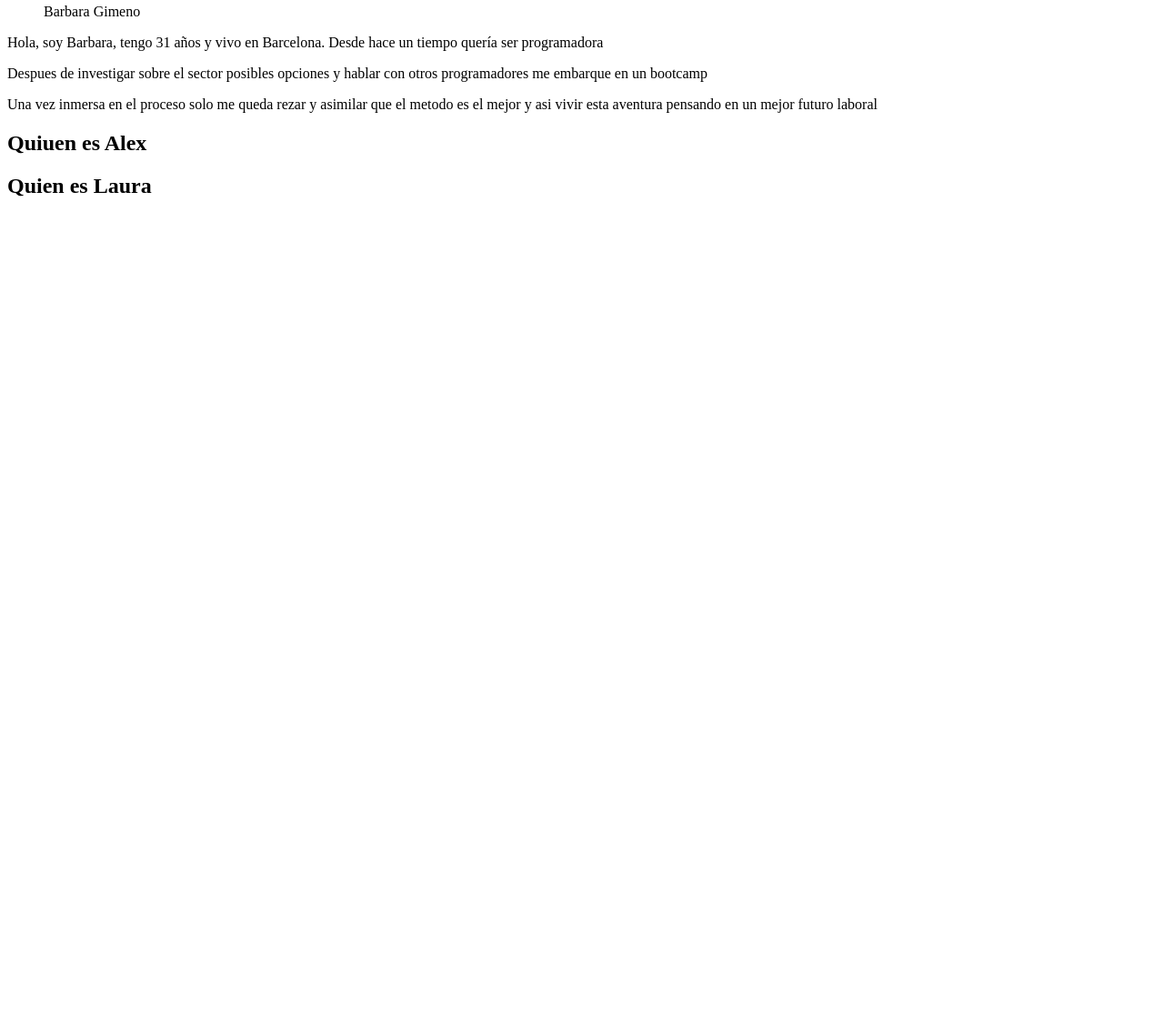
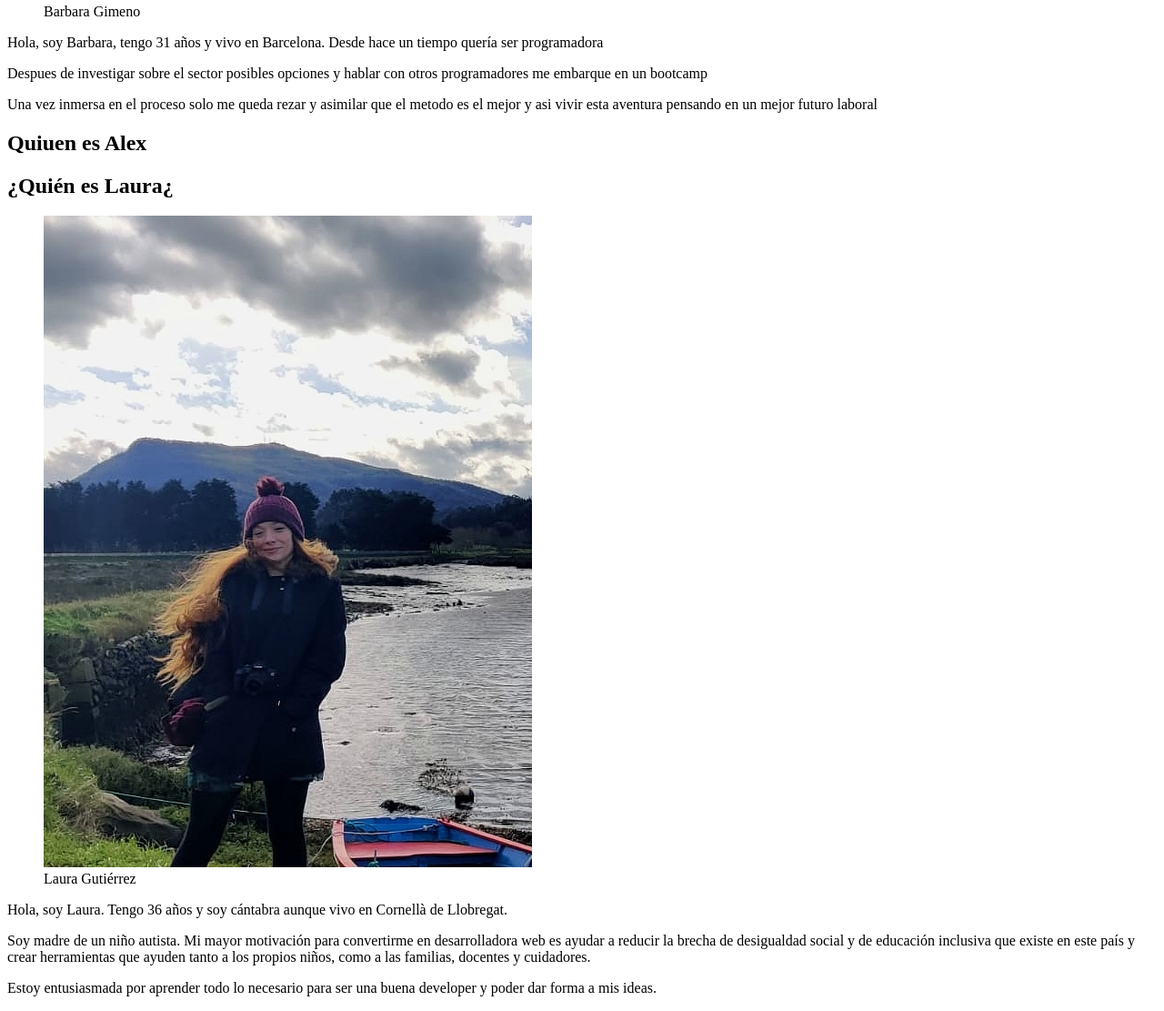
Before and after one commit to barbara28bgb/202309-w4ch2-barbara-gimeno-alex-barbero-laura-gutierrez, a plain HTML site: page quien somos.html in a window 1280 px wide. Shown: the part 1088-2199 px from the top of the page at 91% size. Before the commit the page ends 1325 px from the top, so only its background shows below. Drawn offline with Linux system fonts and the light colour scheme.

Commit message:
Add Laura's info in about-us page.

```diff
--- a/quien somos.html
+++ b/quien somos.html
@@ -38,10 +38,15 @@
     <p></p>
   </section>
   <section>
-    <h2>Quien es Laura</h2>
-    <p></p>
-    <p></p>
-    <p></p>
+    <h2>¿Quién es Laura¿</h2>
+    <figure> <img src="image/foto-laura.jpg" alt="perfil Laura">
+      <figcaption>Laura Gutiérrez</figcaption>
+    </figure>
+    <p>Hola, soy Laura. Tengo 36 años y soy cántabra aunque vivo en Cornellà de Llobregat.</p>
+    <p>Soy madre de un niño autista. Mi mayor motivación para convertirme en desarrolladora web es ayudar a reducir la
+      brecha de desigualdad social y de educación inclusiva que existe en este país y crear herramientas que ayuden
+      tanto a los propios niños, como a las familias, docentes y cuidadores.</p>
+    <p>Estoy entusiasmada por aprender todo lo necesario para ser una buena developer y poder dar forma a mis ideas.</p>
   </section>
 </body>
 
```
Also changed, not shown: image/foto-laura.jpg (added).
